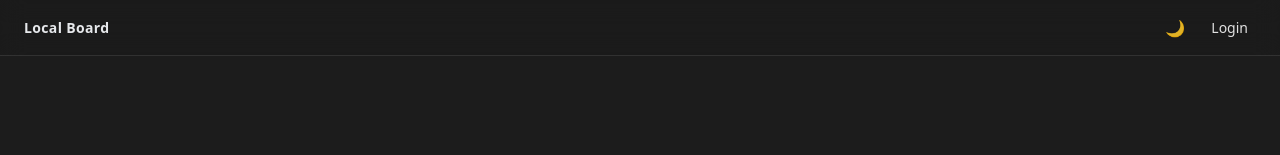
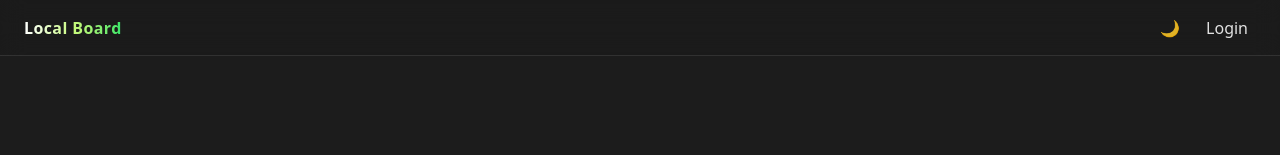
Before and after one commit to alstmd9902/oz_16_react_event, a React (Vite) app in the folder local-board/: page / in a window 1280 px wide. Shown: the top 155 px of the page. Built offline with nearby package versions, Linux system fonts and the light colour scheme.

Commit message:
design: 네비바 로고 크기 및 그라데이션 수정

```diff
--- a/local-board/src/components/Navbar.jsx
+++ b/local-board/src/components/Navbar.jsx
@@ -18,7 +18,17 @@ export default function Navbar() {
         border-b border-white/10
       "
       >
-        <h1 className="text-sm font-semibold text-[#e6e8eb] tracking-wide">
+        <h1
+          className="
+            text-base font-semibold tracking-wide
+            bg-linear-to-r
+            from-white
+            via-[#c9fa7c]
+            to-[#2de668]
+            bg-clip-text
+            text-transparent
+          "
+        >
           Local Board
         </h1>
         <div className="flex items-center gap-3">
@@ -33,7 +43,7 @@ export default function Navbar() {
           <button
             onClick={handleLoginClick}
             className="
-              text-sm font-medium
+              font-medium
               px-2 py-1
               rounded-md
               hover:text-[#7CFF6B]
```
